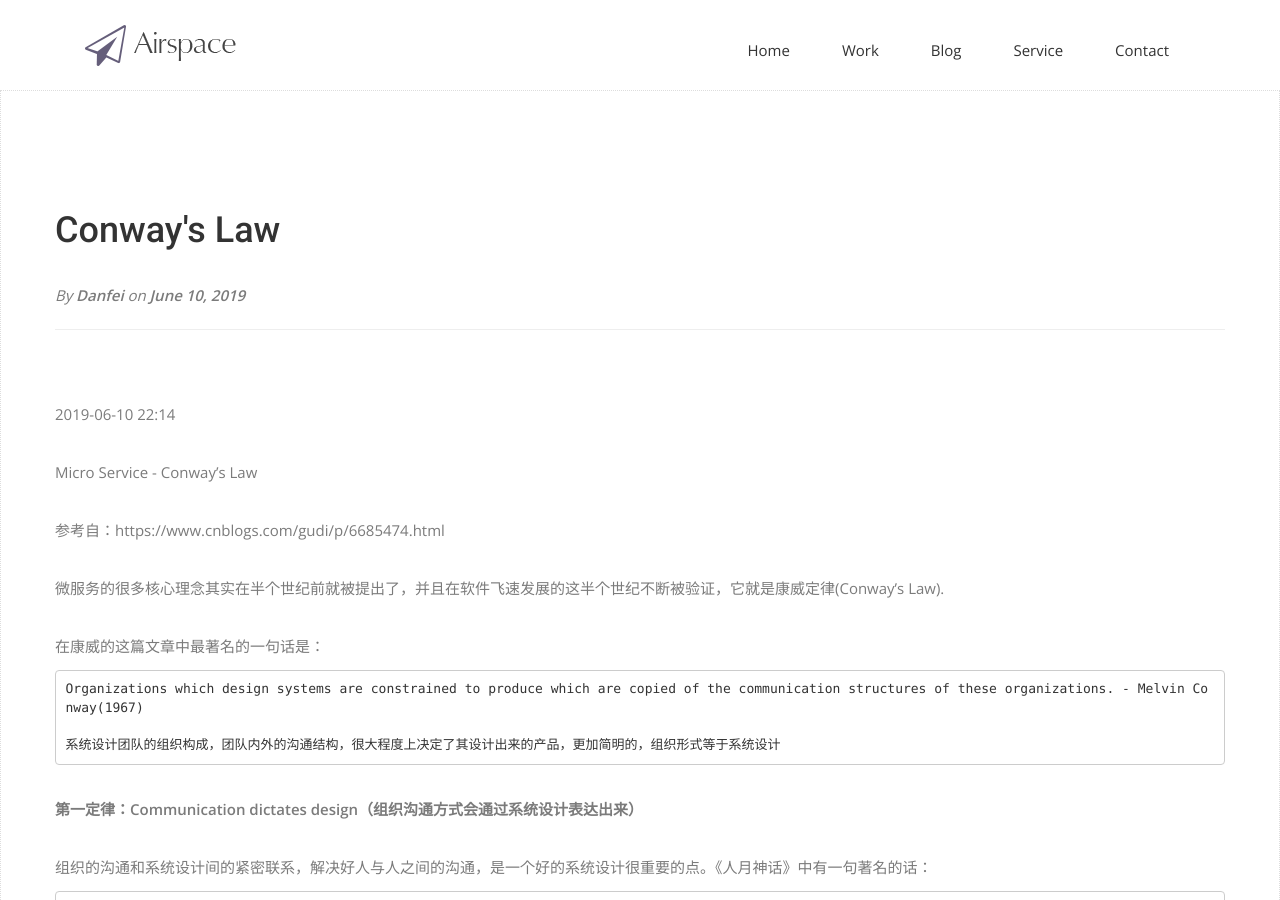
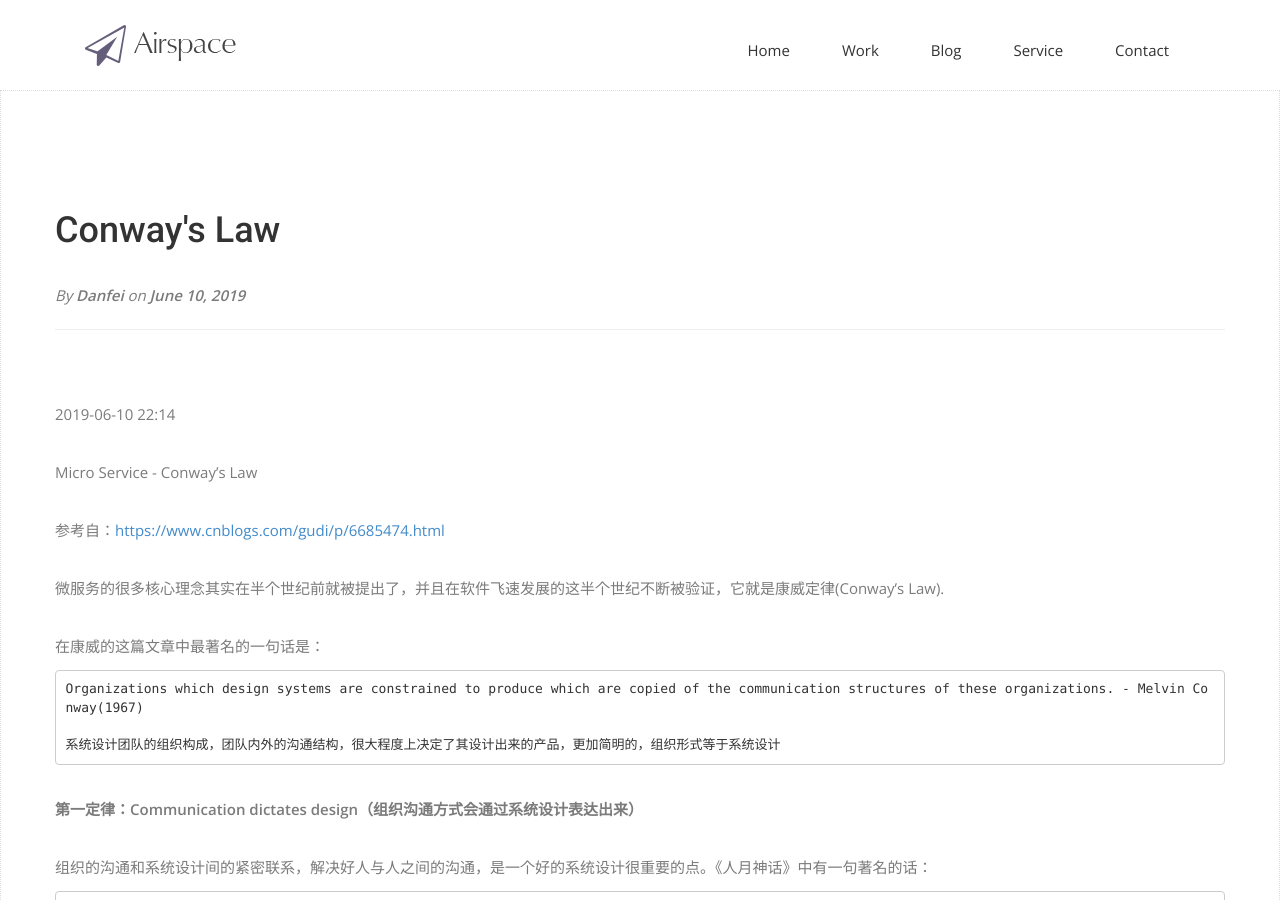
Before and after one commit to danfeisheng/danfeisheng.github.io, a Jekyll site: the page built from _posts/2019-06-10-micro-service-conway-law.md, in a window 1280 px wide and 900 px high. Built offline with Jekyll 4.4.1, drawn with Linux system fonts in a browser that asks for light colours; nearby versions of some CDN libraries; some web fonts are replaced; library files that are not in the unit come from our copies.

```diff
--- a/_posts/2019-06-10-micro-service-conway-law.md
+++ b/_posts/2019-06-10-micro-service-conway-law.md
@@ -8,7 +8,7 @@ author: "Danfei"
 
 Micro Service - Conway's Law
 
-参考自：https://www.cnblogs.com/gudi/p/6685474.html
+参考自：<https://www.cnblogs.com/gudi/p/6685474.html>
 
 微服务的很多核心理念其实在半个世纪前就被提出了，并且在软件飞速发展的这半个世纪不断被验证，它就是康威定律(Conway's Law).
 
```
